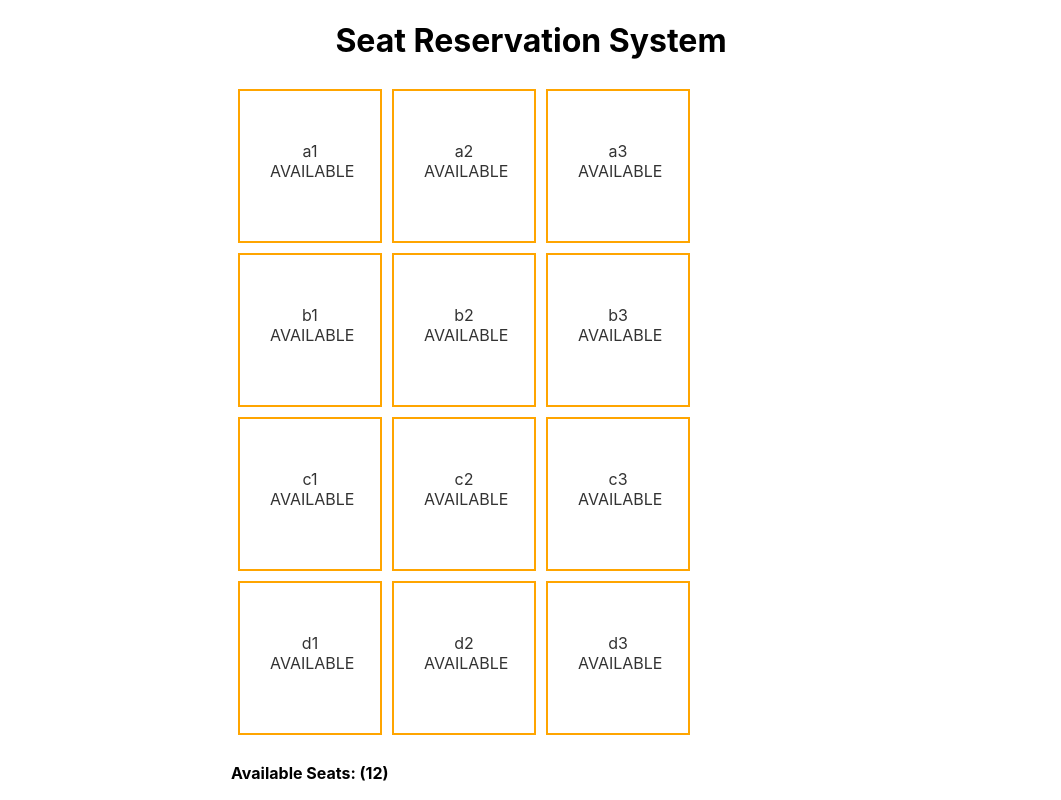
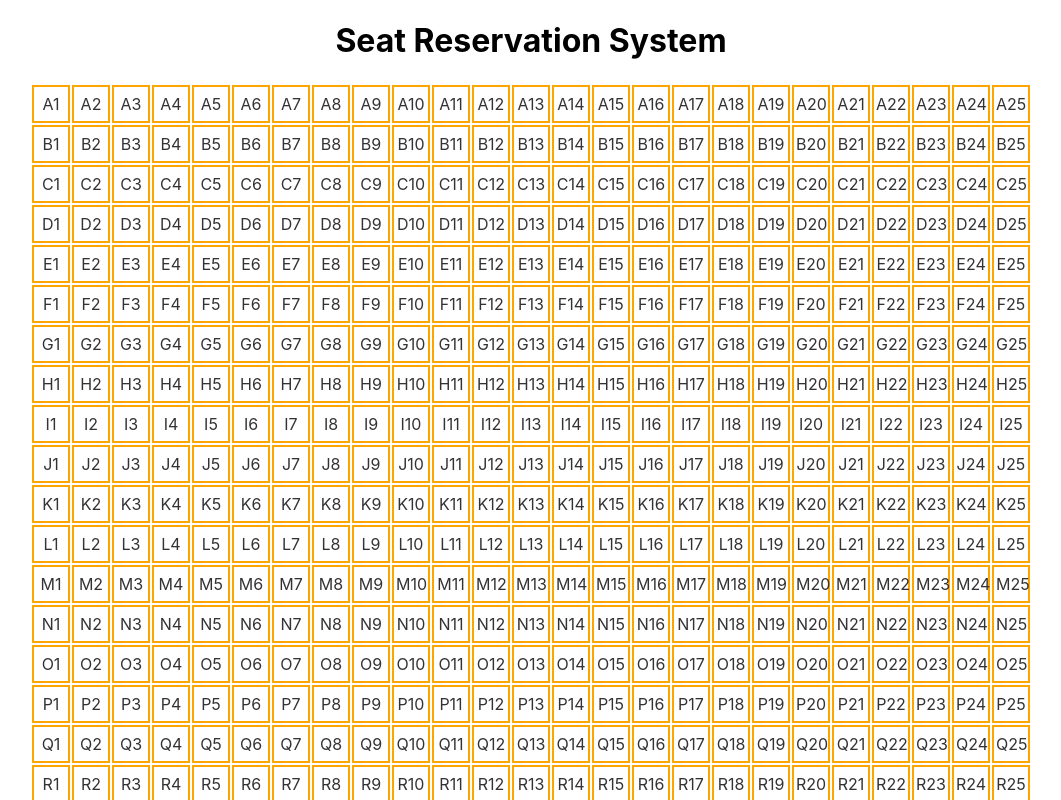
Before and after one commit to pawelkuk/dibs, a React (Create React App) app in the folder frontend/: page / in a window 1280 px wide. Shown: the top 800 px of the page, without its empty margins (109-1170 px from the left). Built offline with nearby package versions, Linux system fonts and the light colour scheme.

Commit message:
add a lot of seats

```diff
--- a/frontend/src/App.css
+++ b/frontend/src/App.css
@@ -3,18 +3,18 @@ h1 {
 }
 
 .container {
-  width: 600px;
+  width: 1004px;
   margin: auto;
 }
 
 .grid td {
-  width: 80px;
-  height: 50px;
-  padding: 50px 30px;
+  width: 30px;
+  height: 20px;
+  padding: 7px 2px;
   border: 2px solid orange;
   text-align: center;
   float: left;
-  margin: 5px;
+  margin: 1px;
 }
 
 .grid td:hover {
@@ -28,14 +28,6 @@ h1 {
   display: inline-block;
 }
 
-.reserved::after {
-  content: "RESERVED";
-}
-
-.available::after {
-  content: "AVAILABLE";
-}
-
 .available {
   color: #333;
 }
--- a/frontend/src/App.js
+++ b/frontend/src/App.js
@@ -1,21 +1,16 @@
 import "./App.css";
 import React, { useState } from "react";
 
+const getSeats = () => {
+  const row = [...Array(25).keys()].map((el) => el + 1);
+  const alpha = Array.from(Array(26)).map((e, i) => i + 65);
+  const alphabet = alpha.map((x) => String.fromCharCode(x));
+  const seats = alphabet.map((char) => row.map((num) => char + num.toString()));
+  return seats.flat();
+};
+
 function App(props) {
-  const seats = [
-    "a1",
-    "a2",
-    "a3",
-    "b1",
-    "b2",
-    "b3",
-    "c1",
-    "c2",
-    "c3",
-    "d1",
-    "d2",
-    "d3",
-  ];
+  const seats = getSeats();
   const [seatsAvailable, setSeatsAvailable] = useState([...seats]);
   const [seatsReserved, setSeatsReserved] = useState([]);
 
```
